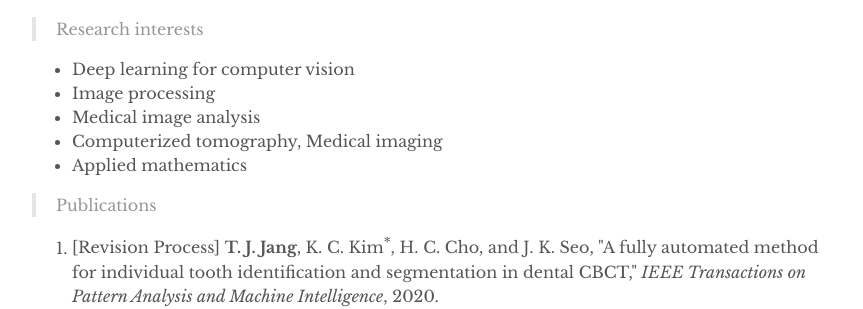
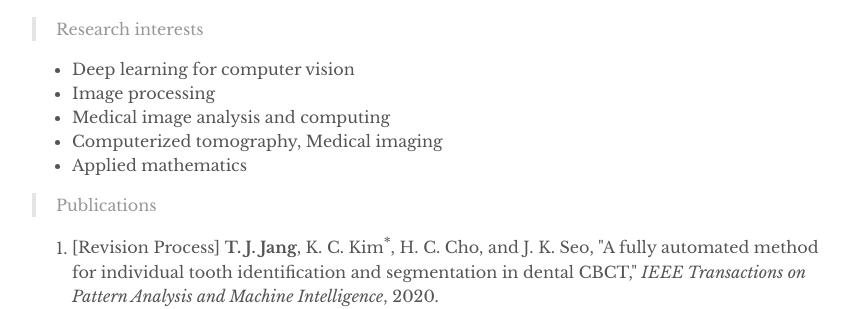
Before and after one commit to taejun-jang/taejun-jang.github.io, a Jekyll site: the page built from _pages/about.md, in a window 1280 px wide. Shown: the part 478-787 px from the top of the page, without its empty margins (208-1071 px from the left). Built offline with Jekyll 4.4.1, drawn with Linux system fonts in a browser that asks for light colours.

Commit message:
Update about.md

```diff
--- a/_pages/about.md
+++ b/_pages/about.md
@@ -16,7 +16,7 @@ taejunjang@yonsei.ac.kr
 
 - Deep learning for computer vision
 - Image processing
-- Medical image analysis
+- Medical image analysis and computing
 - Computerized tomography, Medical imaging
 - Applied mathematics
 
```
